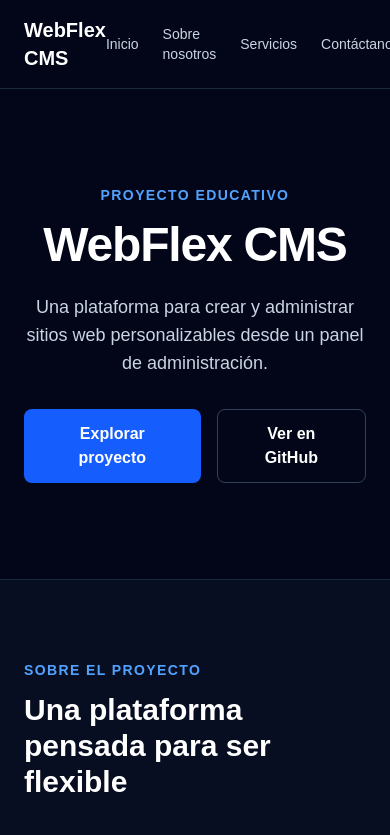
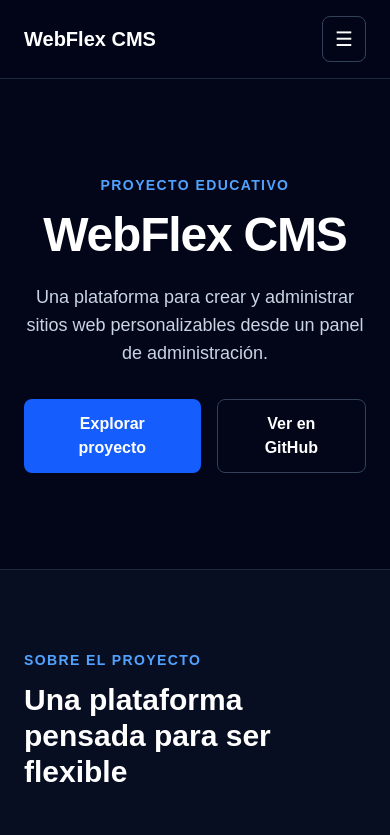
Before and after one commit to Emanuelpc/webflex-cms, a Next.js app: page / in a window 390 px wide. Shown: the top 835 px of the page. Built offline with nearby package versions, Linux system fonts and the light colour scheme.

Commit message:
feat: add responsive sticky navigation

```diff
--- a/app/page.tsx
+++ b/app/page.tsx
@@ -15,10 +15,7 @@
   return (
     <>
     <main className="min-h-screen bg-slate-950 text-white">
-      <Navbar
-        nombre="WebFlex CMS"
-        contacto="Contáctanos"
-      />
+      <Navbar/>
 
       <Hero
         badge="Proyecto educativo"
--- a/components/About.tsx
+++ b/components/About.tsx
@@ -10,7 +10,7 @@
   secondaryDescription,
 }: AboutProps) {
   return (
-    <section className="border-y border-slate-800 bg-slate-900/50">
+    <section id="about" className="border-y border-slate-800 bg-slate-900/50">
       <div className="mx-auto max-w-5xl px-6 py-20">
         <div className="grid gap-10 md:grid-cols-2 md:items-center">
 
--- a/components/Gallery.tsx
+++ b/components/Gallery.tsx
@@ -3,7 +3,7 @@
 
 export default function Gallery() {
   return (
-    <section className="mx-auto max-w-5xl px-6 py-20">
+    <section id="gallery" className="mx-auto max-w-5xl px-6 py-20">
       <div className="mb-10">
         <p className="mb-3 text-sm font-semibold uppercase tracking-widest text-blue-400">
           Portafolio
--- a/components/Hero.tsx
+++ b/components/Hero.tsx
@@ -10,7 +10,7 @@
   description,
 }: HeroProps) {
   return (
-    <section className="mx-auto max-w-5xl px-6 py-24 text-center">
+    <section id="inicio" className="mx-auto max-w-5xl px-6 py-24 text-center">
       <p className="mb-4 text-sm font-semibold uppercase tracking-widest text-blue-400">
         {badge}
       </p>
--- a/components/Navbar.tsx
+++ b/components/Navbar.tsx
@@ -1,49 +1,74 @@
-type NavbarProps = {
-  nombre: string;
-  contacto: string;
-};
+"use client";
 
-export default function Navbar({
-  nombre,
-  contacto,
-}: NavbarProps) {
+import { useState } from "react";
+
+const links = [
+  { name: "Inicio", href: "#inicio" },
+  { name: "Nosotros", href: "#about" },
+  { name: "Servicios", href: "#services" },
+  { name: "Galería", href: "#gallery" },
+  { name: "Testimonios", href: "#testimonials" },
+  { name: "Contacto", href: "#contact" },
+];
+
+export default function Navbar() {
+  const [isOpen, setIsOpen] = useState(false);
+
   return (
-    <nav className="border-b border-slate-800 bg-slate-950">
+    <nav className="sticky top-0 z-50 border-b border-slate-800 bg-slate-950/90 backdrop-blur">
       <div className="mx-auto flex max-w-6xl items-center justify-between px-6 py-4">
 
-        <div>
-          <h2 className="text-xl font-bold">
-            {nombre}
-          </h2>
+        {/* Logo */}
+        <a
+          href="#inicio"
+          className="text-xl font-bold"
+          onClick={() => setIsOpen(false)}
+        >
+          WebFlex CMS
+        </a>
+
+        {/* Menú desktop */}
+        <div className="hidden items-center gap-6 md:flex">
+          {links.map((link) => (
+            <a
+              key={link.href}
+              href={link.href}
+              className="text-sm text-slate-300 transition hover:text-white"
+            >
+              {link.name}
+            </a>
+          ))}
         </div>
 
-        <ul className="flex items-center gap-6 text-sm text-slate-300">
-          <li>
-            <a href="#" className="transition hover:text-white">
-              Inicio
-            </a>
-          </li>
+        {/* Botón móvil */}
+        <button
+          type="button"
+          onClick={() => setIsOpen(!isOpen)}
+          className="rounded-lg border border-slate-700 px-3 py-2 text-xl md:hidden"
+          aria-label={isOpen ? "Cerrar menú" : "Abrir menú"}
+          aria-expanded={isOpen}
+        >
+          {isOpen ? "✕" : "☰"}
+        </button>
+      </div>
 
-          <li>
-            <a href="#" className="transition hover:text-white">
-              Sobre nosotros
-            </a>
-          </li>
-
-          <li>
-            <a href="#" className="transition hover:text-white">
-              Servicios
-            </a>
-          </li>
-
-          <li>
-            <a href="#" className="transition hover:text-white">
-              {contacto}
-            </a>
-          </li>
-        </ul>
-
-      </div>
+      {/* Menú móvil */}
+      {isOpen && (
+        <div className="border-t border-slate-800 bg-slate-950 px-6 py-4 md:hidden">
+          <div className="flex flex-col gap-2">
+            {links.map((link) => (
+              <a
+                key={link.href}
+                href={link.href}
+                onClick={() => setIsOpen(false)}
+                className="rounded-lg px-4 py-3 text-slate-300 transition hover:bg-slate-900 hover:text-white"
+              >
+                {link.name}
+              </a>
+            ))}
+          </div>
+        </div>
+      )}
     </nav>
   );
 }
--- a/components/Services.tsx
+++ b/components/Services.tsx
@@ -9,7 +9,7 @@
   services,
 }: ServicesProps) {
   return (
-    <section className="mx-auto max-w-5xl px-6 py-20">
+    <section id="services" className="mx-auto max-w-5xl px-6 py-20">
       <h2 className="mb-8 text-3xl font-bold">
         Servicios
       </h2>
--- a/components/Testimonials.tsx
+++ b/components/Testimonials.tsx
@@ -9,7 +9,7 @@
   testimonials,
 }: TestimonialsProps) {
   return (
-    <section className="bg-slate-900/50">
+    <section id="testimonials" className="bg-slate-900/50">
       <div className="mx-auto max-w-5xl px-6 py-20">
 
         <div className="mb-10 text-center">
```
